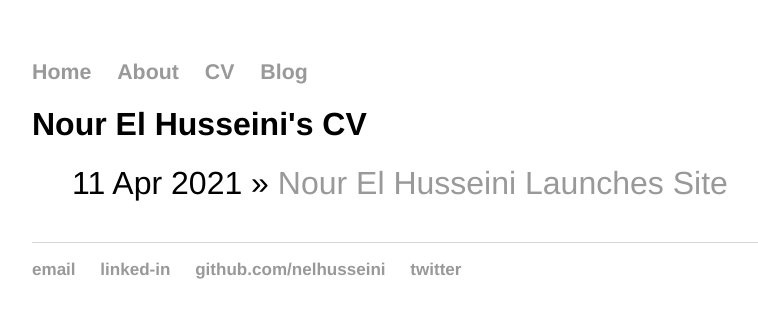
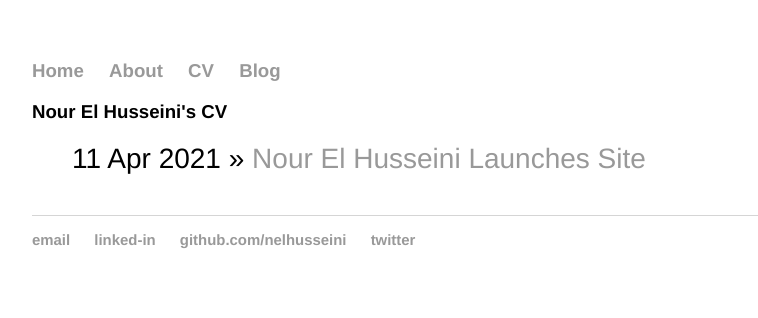
Before and after one commit to tinydeltas/nelhusseini.github.io, a Jekyll site: the page built from cv/index.html, in a window 1280 px wide. Shown: the top 318 px of the page, without its empty margins (160-918 px from the left). Built offline with Jekyll 4.4.1, drawn with Linux system fonts in a browser that asks for light colours.

Commit message:
Update main.css

```diff
--- a/css/main.css
+++ b/css/main.css
@@ -46,9 +46,9 @@
 /* Whole document: */
 body{
   font-family: Helvetica;
-  font-size: 16pt;
+  font-size: 14pt;
 }
 /* Headers */
 h1,h2,h3,h4,h5,h6{
-  font-size: 24pt;
+  font-size: 14pt;
 }
```
